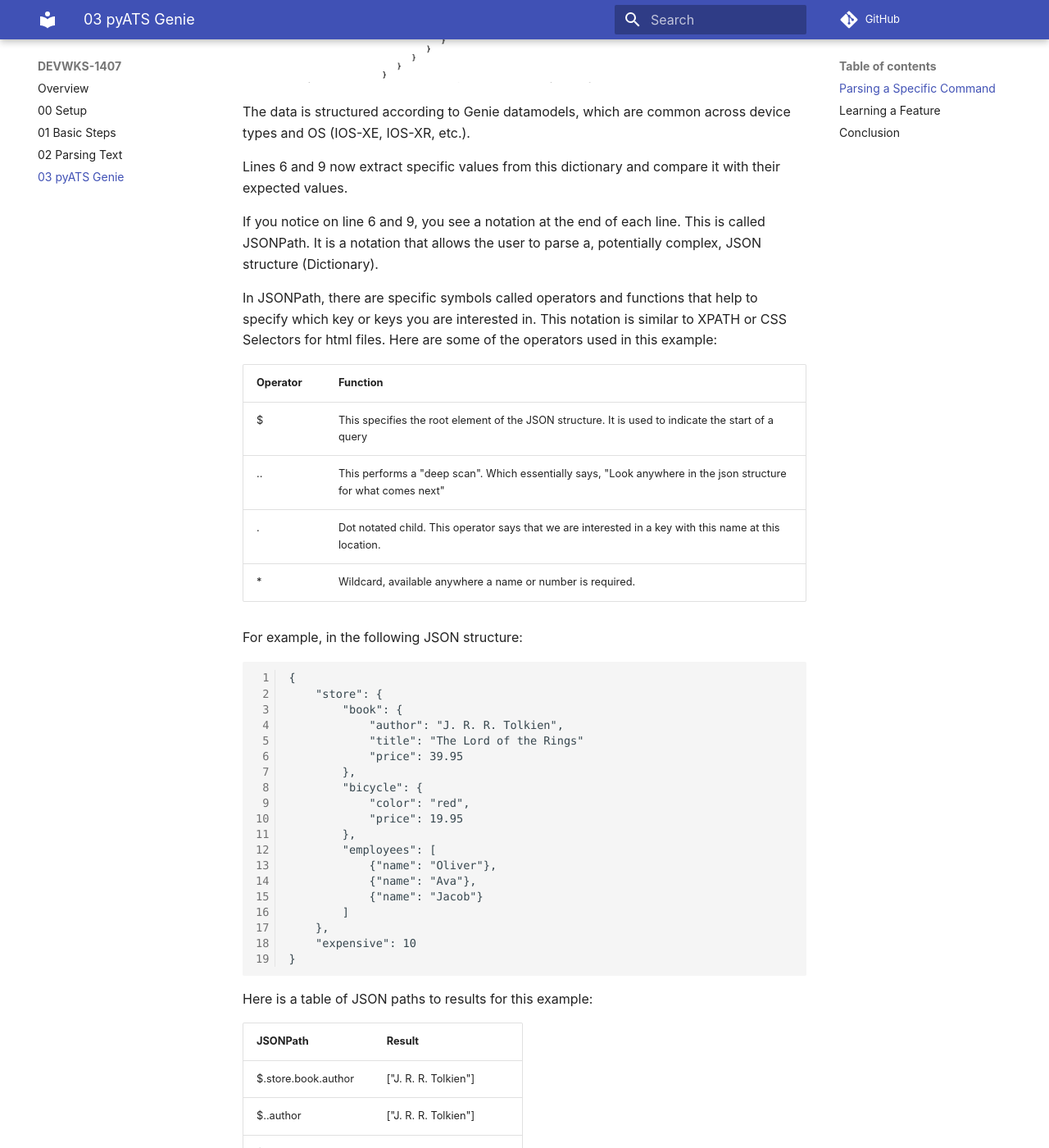
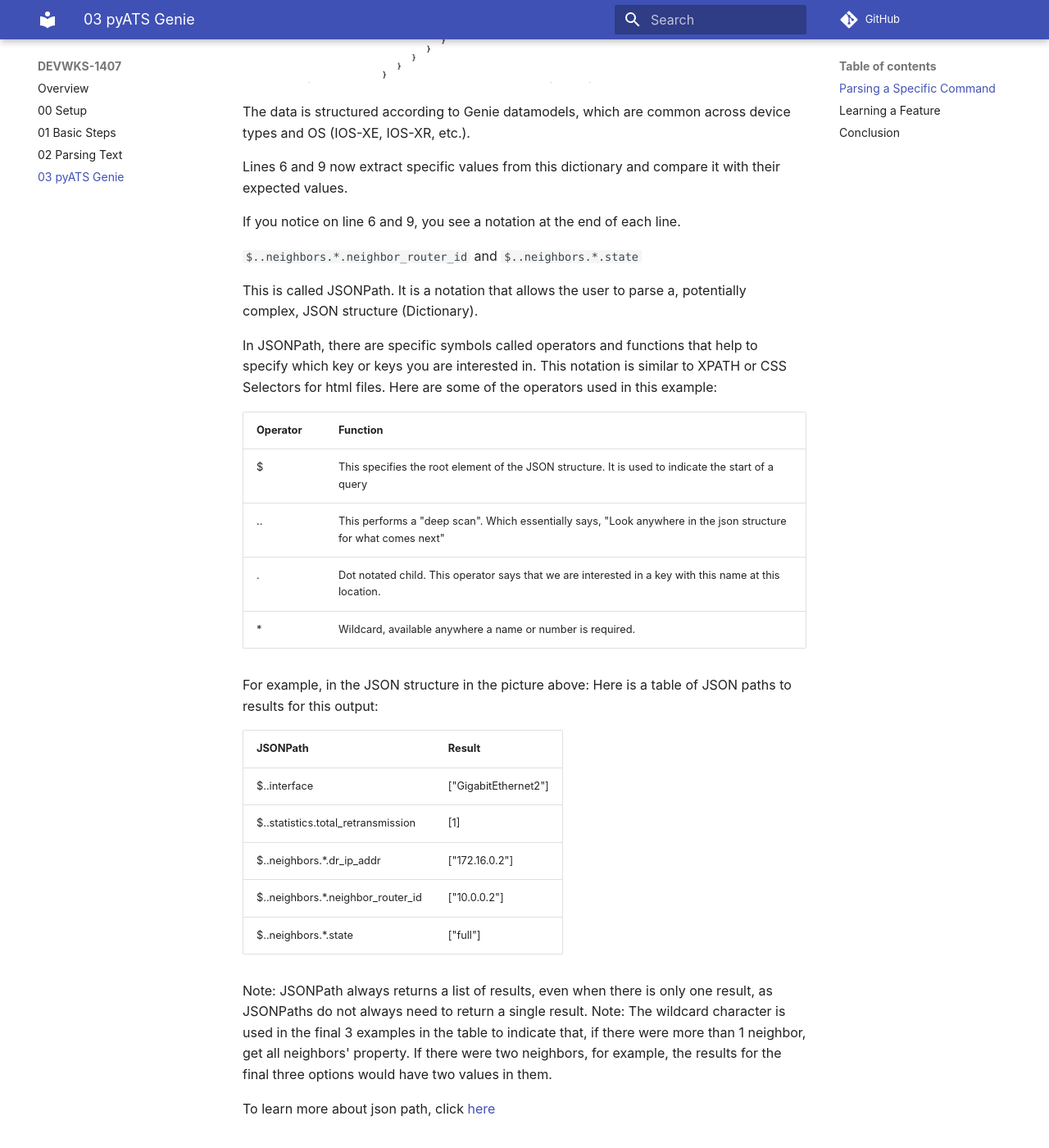
Before and after one commit to oboehmer/CLEUR20-CXTA, an MkDocs documentation site: the page built from docs/03-genie.md, in a window 1280 px wide and 1400 px high, scrolled down 2149 px. Shown: the whole window at 82% size. Built offline with MkDocs 1.6.1 and Material for MkDocs 9.7.7, drawn with Linux system fonts in a browser that asks for light colours; comment, search, counter and statistics services are not loaded; some of the changed text lies outside the part shown.

Commit message:
Updated json path

````diff
--- a/docs/03-genie.md
+++ b/docs/03-genie.md
@@ -42,7 +42,13 @@ The data is structured according to Genie datamodels, which are common across de
 
 Lines 6 and 9 now extract specific values from this dictionary and compare it with their expected values.
 
-If you notice on line 6 and 9, you see a notation at the end of each line. This is called JSONPath. It is a notation that allows the user to parse a, potentially complex, JSON structure (Dictionary).
+If you notice on line 6 and 9, you see a notation at the end of each line.
+
+`$..neighbors.*.neighbor_router_id`
+and
+`$..neighbors.*.state`
+
+This is called JSONPath. It is a notation that allows the user to parse a, potentially complex, JSON structure (Dictionary).
 
 In JSONPath, there are specific symbols called operators and functions that help to specify which key or keys you are interested in. This notation is similar to XPATH or CSS Selectors for html files. Here are some of the operators used in this example:
 
@@ -53,40 +59,18 @@ In JSONPath, there are specific symbols called operators and functions that help
 | .<name> | Dot notated child. This operator says that we are interested in a key with this name at this location. |
 | * | Wildcard, available anywhere a name or number is required. |
 
-For example, in the following JSON structure:
-
-```
-{
-    "store": {
-        "book": {
-            "author": "J. R. R. Tolkien",
-            "title": "The Lord of the Rings"
-            "price": 39.95
-        },
-        "bicycle": {
-            "color": "red",
-            "price": 19.95
-        },
-        "employees": [
-            {"name": "Oliver"},
-            {"name": "Ava"},
-            {"name": "Jacob"}
-        ]
-    },
-    "expensive": 10
-}
-```
-
-Here is a table of JSON paths to results for this example:
+For example, in the JSON structure in the picture above: Here is a table of JSON paths to results for this output:
 
 | JSONPath | Result |
 |----------|--------|
-|$.store.book.author | ["J. R. R. Tolkien"] |
-|$..author | ["J. R. R. Tolkien"] |
-|$..price | [39.95, 19.95] |
-|$..employees.*.name | ["Oliver", "Ava", "Jacob"]
+|$..interface | ["GigabitEthernet2"] |
+|$..statistics.total_retransmission | [1] |
+|$..neighbors.*.dr_ip_addr | ["172.16.0.2"] |
+|$..neighbors.*.neighbor_router_id | ["10.0.0.2"]
+|$..neighbors.*.state | ["full"]
 
-It should be noted that JSONPath always returns a list of results, even when there is only one result, as JSONPaths do not always need to return a single result.
+Note: JSONPath always returns a list of results, even when there is only one result, as JSONPaths do not always need to return a single result.
+Note: The wildcard character is used in the final 3 examples in the table to indicate that, if there were more than 1 neighbor, get all neighbors' property. If there were two neighbors, for example, the results for the final three options would have two values in them.
 
 To learn more about json path, click [here](https://github.com/json-path/JsonPath)
 
````
